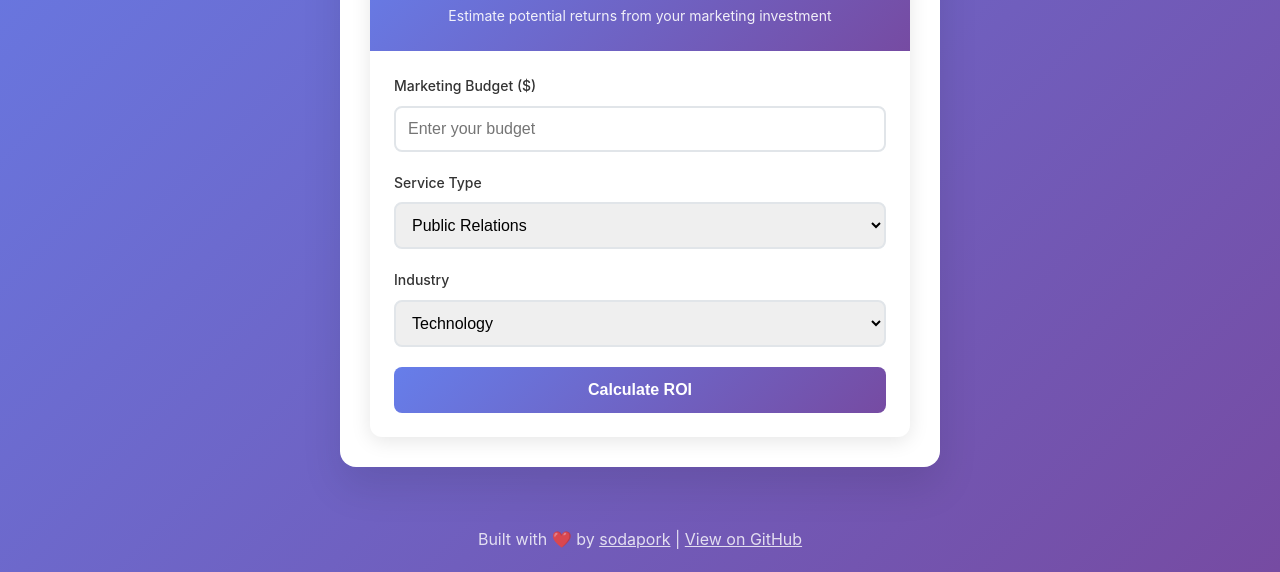
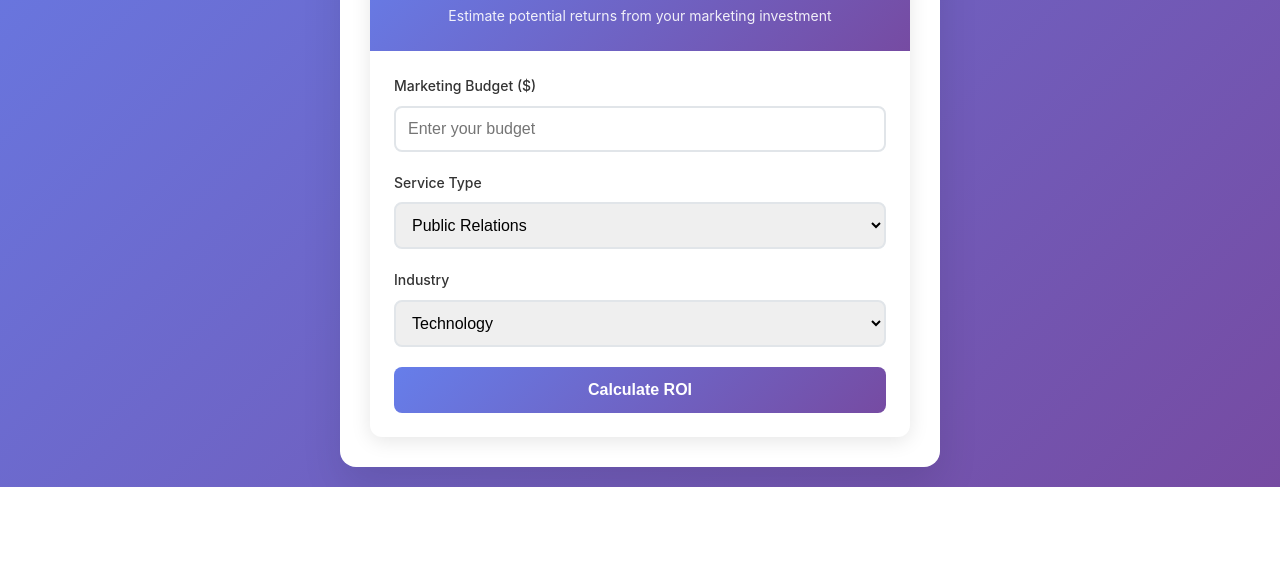
Before and after one commit to sodapork/INK_PR_ROI, a plain HTML site: page index.html in a window 1280 px wide. Shown: the part 368-940 px from the top of the page. After the commit the page ends 855 px from the top, so only its background shows below. Drawn offline with Linux system fonts and the light colour scheme.

Commit message:
Remove footer attribution - clean up page layout

```diff
--- a/index.html
+++ b/index.html
@@ -83,17 +83,7 @@
             font-weight: 600;
         }
 
-        .footer {
-            text-align: center;
-            margin-top: 60px;
-            color: white;
-            opacity: 0.8;
-        }
 
-        .footer a {
-            color: white;
-            text-decoration: underline;
-        }
 
         @media (max-width: 768px) {
             .header h1 {
@@ -124,10 +114,7 @@
             </div>
         </div>
 
-        <div class="footer">
-            <p>Built with ❤️ by <a href="https://github.com/sodapork" target="_blank">sodapork</a> |
-            <a href="https://github.com/sodapork/INK_PR_ROI" target="_blank">View on GitHub</a></p>
-        </div>
+
     </div>
 
     <!-- Load the calculator script -->
```
